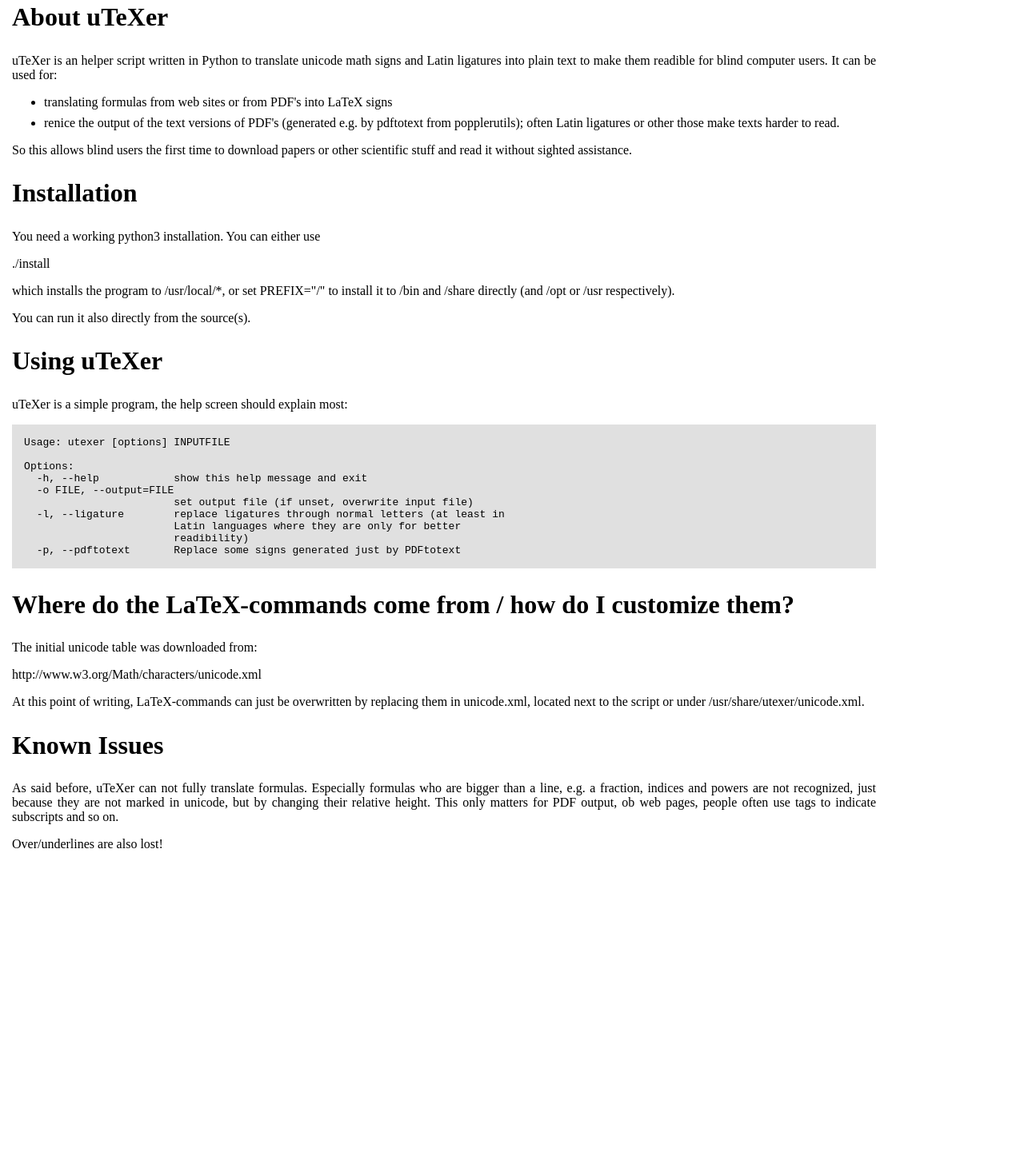
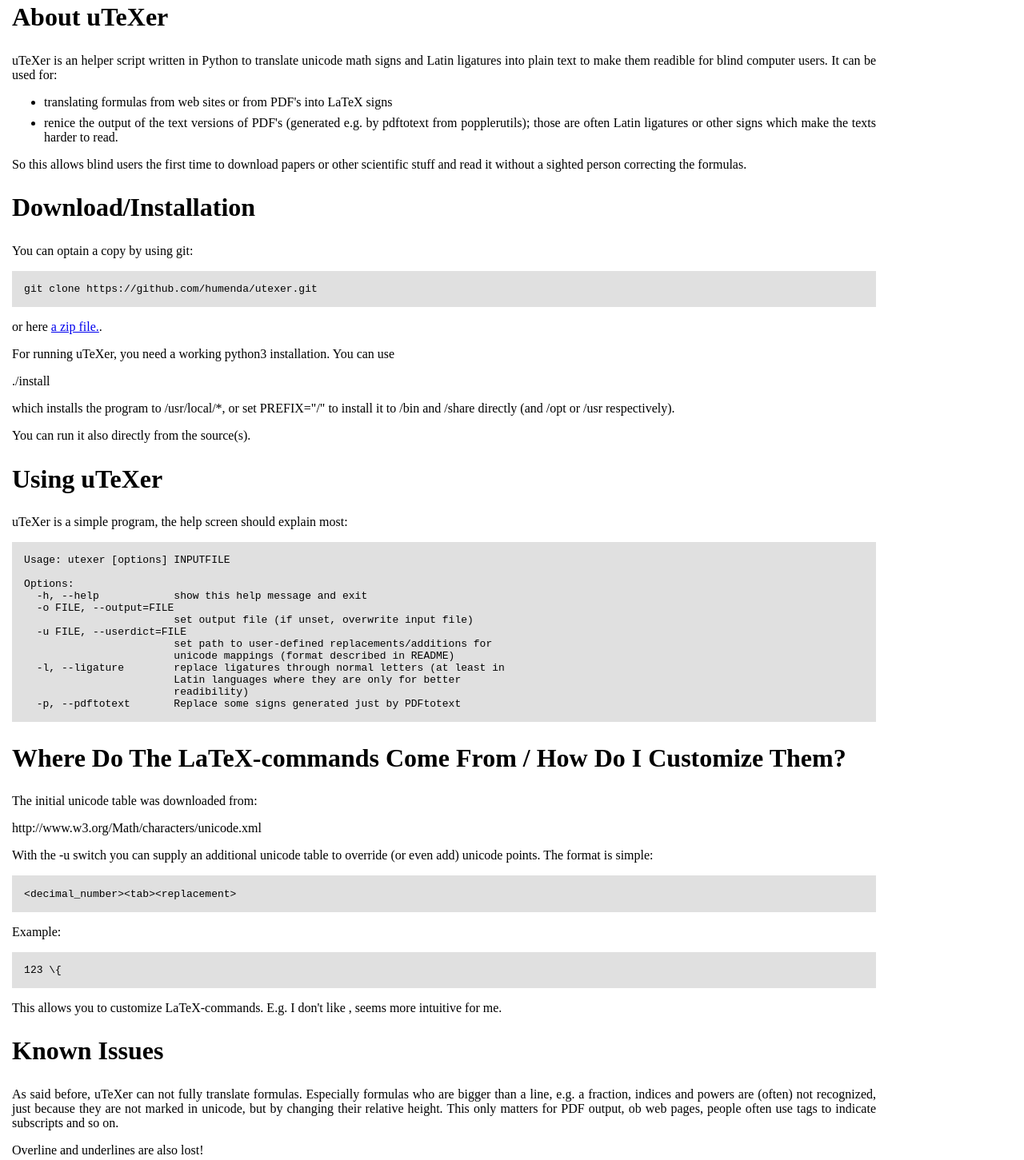
Before and after one commit to humenda/utexer, a plain HTML site: page index.html in a window 1280 px wide. Shown: the part 146-1597 px from the top of the page at 80% size. Before the commit the page ends 1227 px from the top, so only its background shows below. Drawn offline with Linux system fonts and the light colour scheme.

Commit message:
New README pulled in.

```diff
--- a/index.html
+++ b/index.html
@@ -40,16 +40,20 @@
 <a
 href="http://www.crustulus.de/projects/utexer.de.html">http://www.crustulus.de/projects/utexer.de.html</a></em></p>
 
+
 <h1 id="utexer">uTeXer</h1>
 <h2 id="about-utexer">About uTeXer</h2>
 <p>uTeXer is an helper script written in Python to translate unicode math signs and Latin ligatures into plain text to make them readible for blind computer users. It can be used for:</p>
 <ul>
 <li>translating formulas from web sites or from PDF's into LaTeX signs</li>
-<li>renice the output of the text versions of PDF's (generated e.g. by pdftotext from popplerutils); often Latin ligatures or other those make texts harder to read.</li>
+<li>renice the output of the text versions of PDF's (generated e.g. by pdftotext from popplerutils); those are often Latin ligatures or other signs which make the texts harder to read.</li>
 </ul>
-<p>So this allows blind users the first time to download papers or other scientific stuff and read it without sighted assistance.</p>
-<h2 id="installation">Installation</h2>
-<p>You need a working python3 installation. You can either use</p>
+<p>So this allows blind users the first time to download papers or other scientific stuff and read it without a sighted person correcting the formulas.</p>
+<h2 id="downloadinstallation">Download/Installation</h2>
+<p>You can optain a copy by using git:</p>
+<pre><code>git clone https://github.com/humenda/utexer.git</code></pre>
+<p>or here <a href="https://codeload.github.com/humenda/utexer/zip/master">a zip file.</a>.</p>
+<p>For running uTeXer, you need a working python3 installation. You can use</p>
 <p>./install</p>
 <p>which installs the program to /usr/local/*, or set PREFIX=&quot;/&quot; to install it to /bin and /share directly (and /opt or /usr respectively).</p>
 <p>You can run it also directly from the source(s).</p>
@@ -61,18 +65,23 @@
   -h, --help            show this help message and exit
   -o FILE, --output=FILE
                         set output file (if unset, overwrite input file)
+  -u FILE, --userdict=FILE
+                        set path to user-defined replacements/additions for
+                        unicode mappings (format described in README)
   -l, --ligature        replace ligatures through normal letters (at least in
                         Latin languages where they are only for better
                         readibility)
   -p, --pdftotext       Replace some signs generated just by PDFtotext</code></pre>
-<h2 id="where-do-the-latex-commands-come-from-how-do-i-customize-them">Where do the LaTeX-commands come from / how do I customize them?</h2>
+<h2 id="where-do-the-latex-commands-come-from-how-do-i-customize-them">Where Do The LaTeX-commands Come From / How Do I Customize Them?</h2>
 <p>The initial unicode table was downloaded from:</p>
 <p>http://www.w3.org/Math/characters/unicode.xml</p>
-<p>At this point of writing, LaTeX-commands can just be overwritten by replacing them in unicode.xml, located next to the script or under /usr/share/utexer/unicode.xml.</p>
+<p>With the -u switch you can supply an additional unicode table to override (or even add) unicode points. The format is simple:</p>
+<pre><code>&lt;decimal_number&gt;&lt;tab&gt;&lt;replacement&gt;</code></pre>
+<p>Example:</p>
+<pre><code>123 \{</code></pre>
+<p>This allows you to customize LaTeX-commands. E.g. I don't like , seems more intuitive for me.</p>
 <h2 id="known-issues">Known Issues</h2>
-<p>As said before, uTeXer can not fully translate formulas. Especially formulas who are bigger than a line, e.g. a fraction, indices and powers are not recognized, just because they are not marked in unicode, but by changing their relative height. This only matters for PDF output, ob web pages, people often use tags to indicate subscripts and so on.</p>
-<p>Over/underlines are also lost!</p>
-
-
+<p>As said before, uTeXer can not fully translate formulas. Especially formulas who are bigger than a line, e.g. a fraction, indices and powers are (often) not recognized, just because they are not marked in unicode, but by changing their relative height. This only matters for PDF output, ob web pages, people often use tags to indicate subscripts and so on.</p>
+<p>Overline and underlines are also lost!</p>
 </body>
 </html>
```
